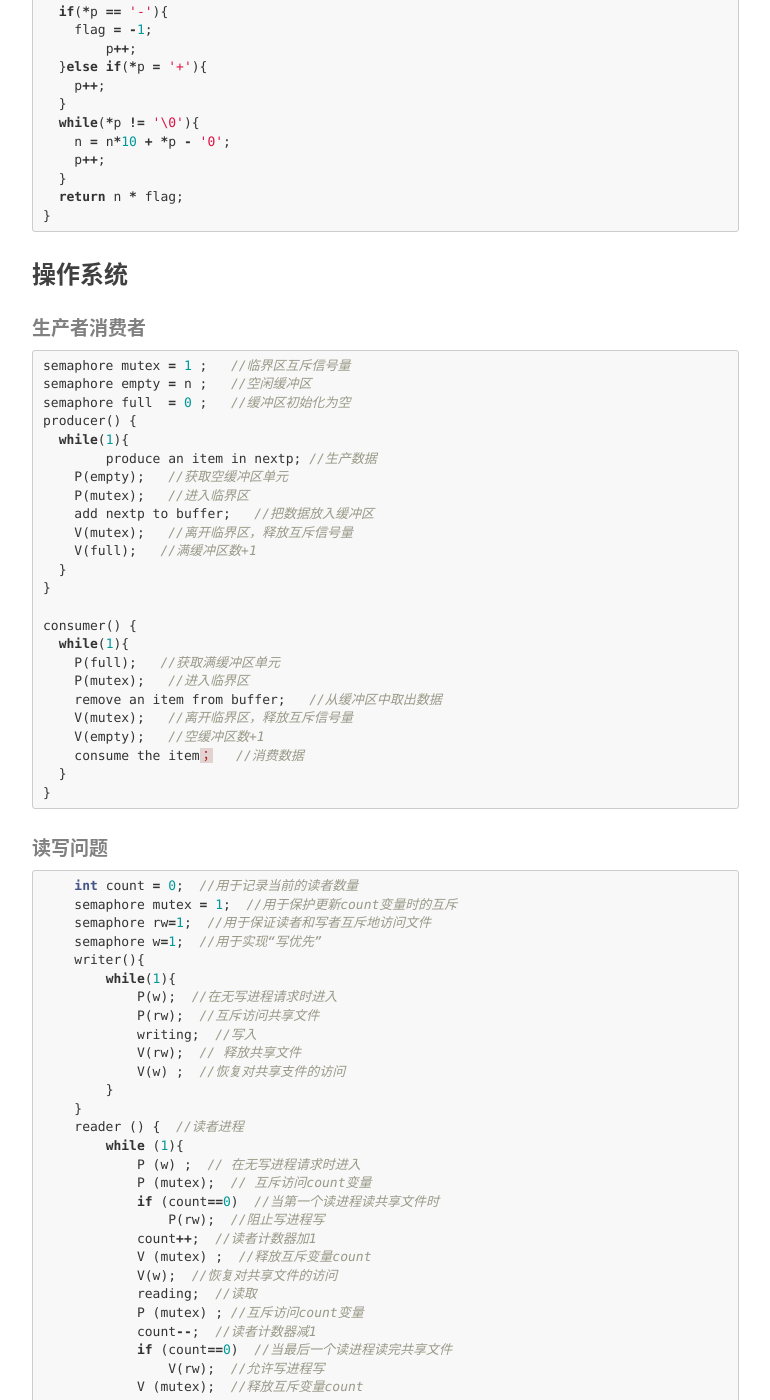
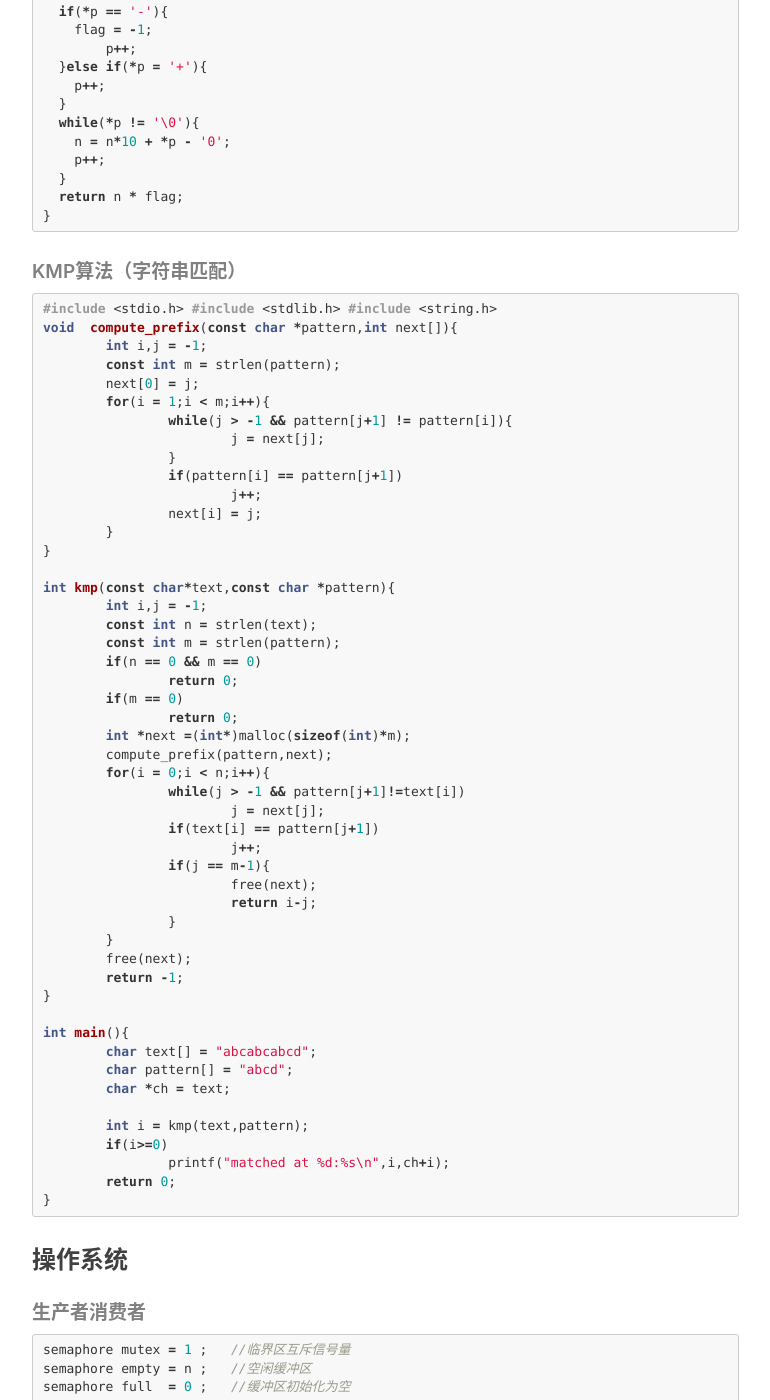
Before and after one commit to renchao0711/renchao0711.github.io, a Jekyll site: the page built from _posts/2017-07-18-手撕算法.markdown, in a window 1280 px wide and 1400 px high, scrolled down 14875 px. Shown: the whole window, without its empty margins (233-1003 px from the left). Built offline with Jekyll 4.4.1, drawn with Linux system fonts in a browser that asks for light colours; nearby versions of some CDN libraries; comment, search, counter and statistics services are not loaded.

Commit message:
modified

````diff
--- a/_posts/2017-07-18-手撕算法.markdown
+++ b/_posts/2017-07-18-手撕算法.markdown
@@ -817,6 +817,63 @@ long func(char *p){
 }
 ```
 
+##### KMP算法（字符串匹配）
+
+```c
+#include <stdio.h>
+#include <stdlib.h>
+#include <string.h>
+
+void  compute_prefix(const char *pattern,int next[]){
+	int i,j = -1;
+	const int m = strlen(pattern);
+	next[0] = j;
+	for(i = 1;i < m;i++){
+		while(j > -1 && pattern[j+1] != pattern[i]){
+			j = next[j];
+		}
+		if(pattern[i] == pattern[j+1])
+			j++;
+		next[i] = j;
+	}
+}
+
+int kmp(const char*text,const char *pattern){
+	int i,j = -1;
+	const int n = strlen(text);
+	const int m = strlen(pattern);
+	if(n == 0 && m == 0)
+		return 0;
+	if(m == 0)
+		return 0;
+	int *next =(int*)malloc(sizeof(int)*m);
+	compute_prefix(pattern,next);
+	for(i = 0;i < n;i++){
+		while(j > -1 && pattern[j+1]!=text[i])
+			j = next[j];
+		if(text[i] == pattern[j+1])
+			j++;
+		if(j == m-1){
+			free(next);
+			return i-j;
+		}
+	}
+	free(next);
+	return -1;
+}
+
+int main(){
+	char text[] = "abcabcabcd";
+	char pattern[] = "abcd";
+	char *ch = text;
+
+	int i = kmp(text,pattern);
+	if(i>=0)
+		printf("matched at %d:%s\n",i,ch+i);
+	return 0;
+}
+```
+
 ### 操作系统
 
 ##### 生产者消费者
````
